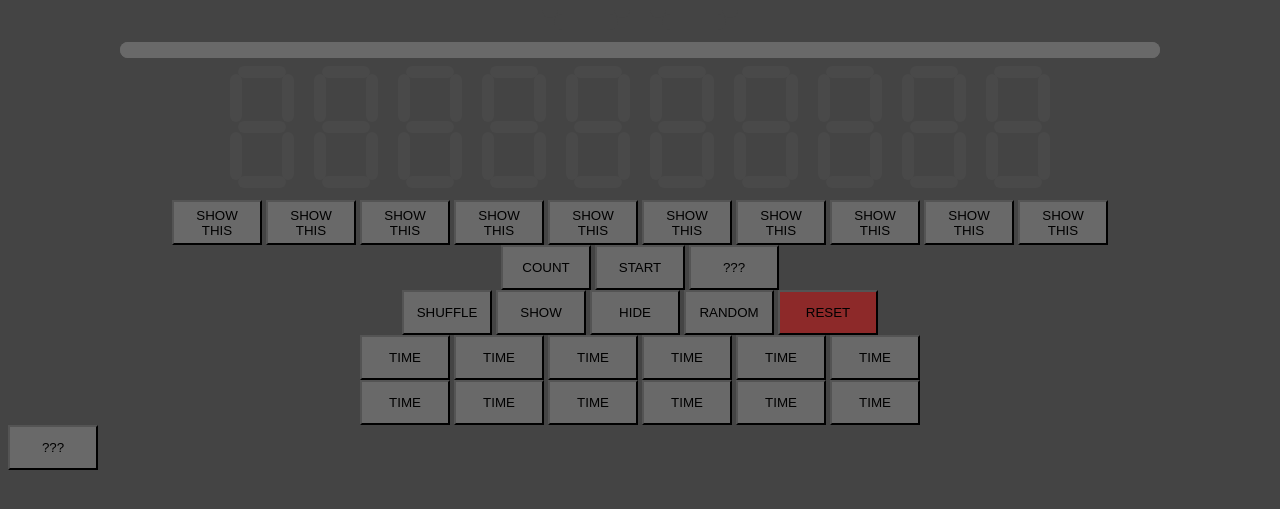
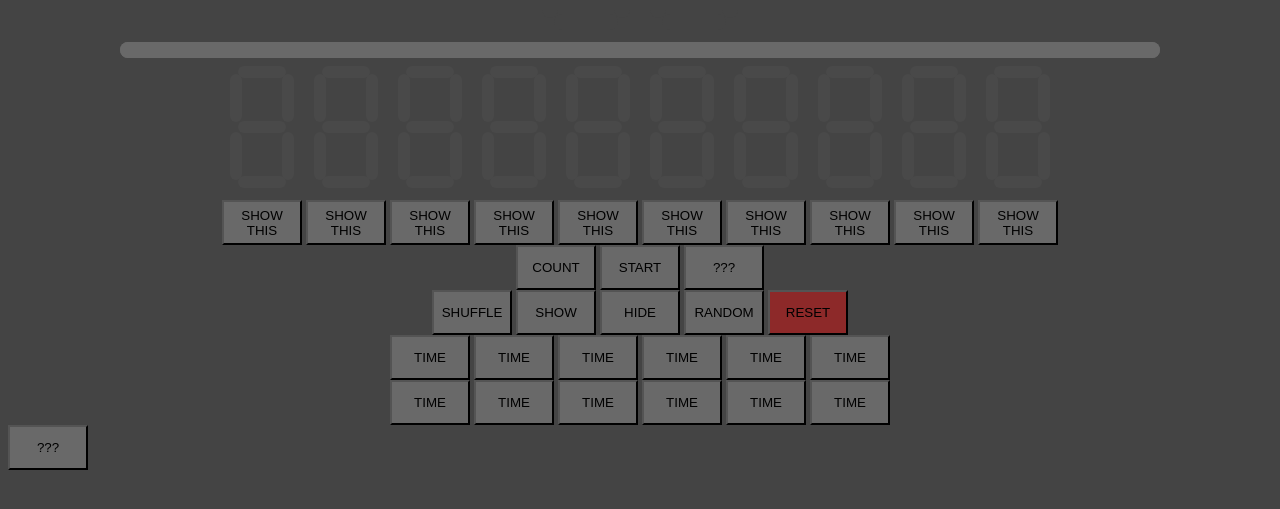
Before and after one commit to 0183872784728847839488388478/Archive__Website_Playground, a PHP site: page /numbers/index.html in a window 1280 px wide. Shown: the part 150-659 px from the top of the page. Run offline with PHP 8.4, Linux system fonts and the light colour scheme; some libraries are stand-ins or nearby versions.

Commit message:
Update buttons.css

```diff
--- a/numbers/css/buttons.css
+++ b/numbers/css/buttons.css
@@ -3,13 +3,13 @@
 }
 
 .button_global {
-    width: 90px;
+    width: 80px;
     height: 45px;
     background: dimgray;
 }
 
 .button_global_warning {
-  width: 100px;
+  width: 80px;
   height: 45px;
   background: rgb(141, 41, 41);
 }
```
